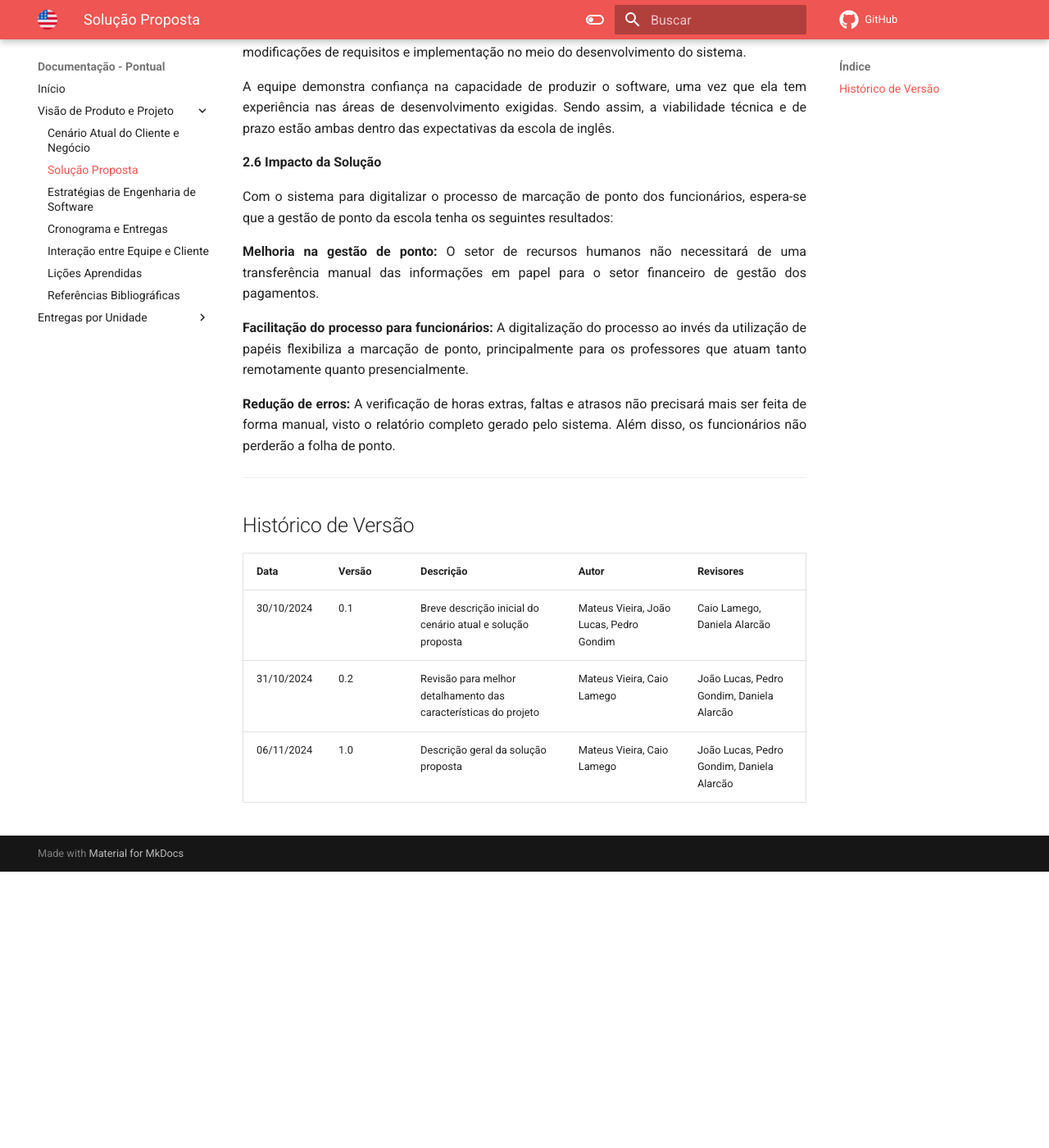
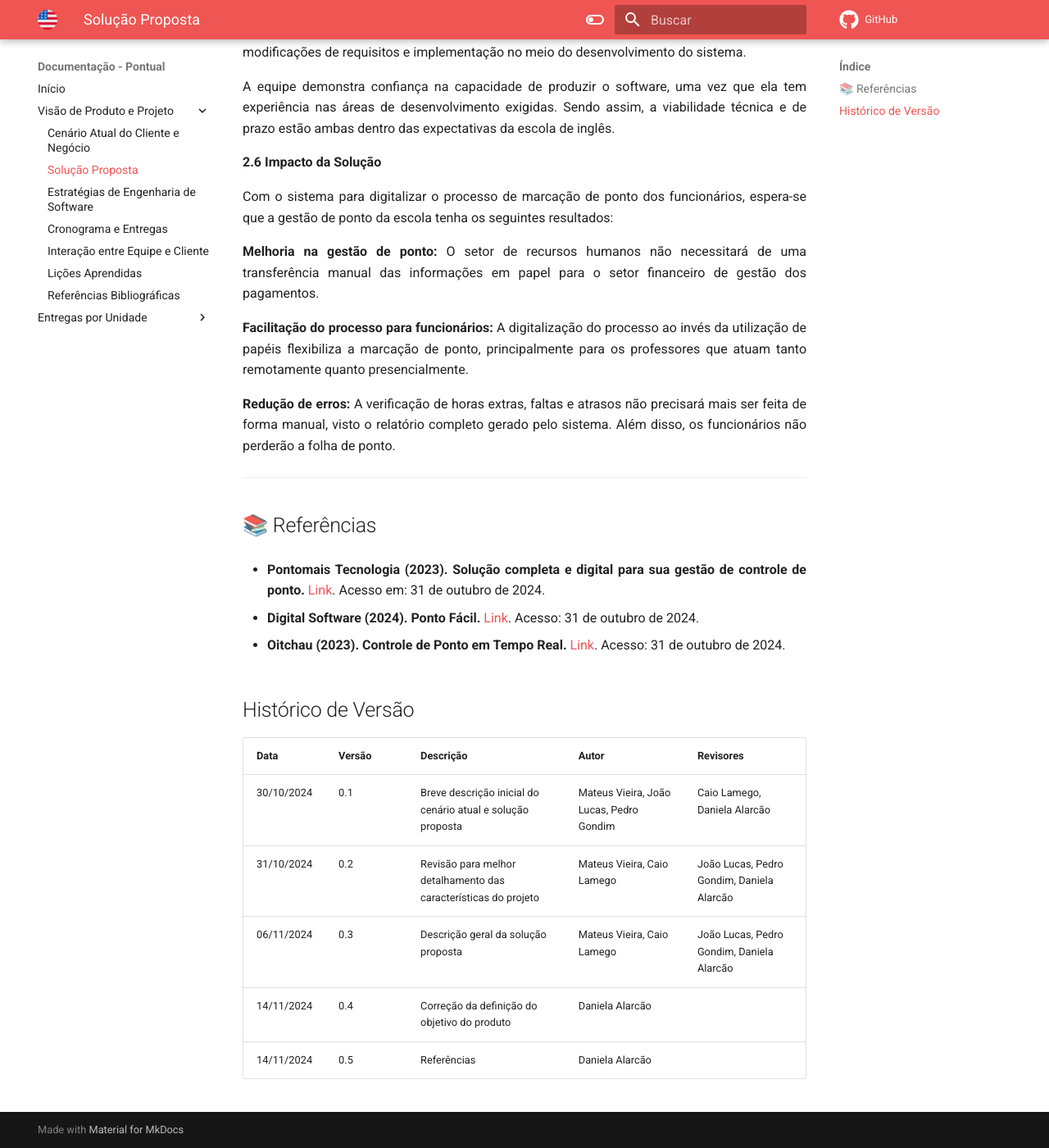
Before and after one commit to unbytes/2024.2-T01-Pontual, an MkDocs documentation site: the page built from docs/base/solution.md, in a window 1280 px wide and 1400 px high, scrolled down 1973 px. Shown: the whole window at 82% size. Built offline with MkDocs 1.6.1 and Material for MkDocs 9.7.7, drawn with Linux system fonts in a browser that asks for light colours; comment, search, counter and statistics services are not loaded; before the commit the page ends 3036 px from its top, so only the background shows below that.

Commit message:
Detalhes das Issues

```diff
--- a/docs/base/solution.md
+++ b/docs/base/solution.md
@@ -64,10 +64,20 @@ A verificação de horas extras, faltas e atrasos não precisará mais ser feita
 
 ---
 
+## 📚 Referências
+
+- **Pontomais Tecnologia (2023). Solução completa e digital para sua gestão de controle de ponto.** <a href="https://pontomais.com.br/">Link</a>. Acesso em: 31 de outubro de 2024.
+
+- **Digital Software (2024). Ponto Fácil.** <a href="https://www.digitalsof.com/pontofacil/pontodigital.html">Link</a>. Acesso: 31 de outubro de 2024.
+
+- **Oitchau (2023). Controle de Ponto em Tempo Real.** <a href="https://www.oitchau.com.br/">Link</a>. Acesso: 31 de outubro de 2024.
+
 ## Histórico de Versão
 
 Data       | Versão | Descrição                                                | Autor                      | Revisores
 ---------- | ------ | -------------------------------------------------------- | -------------------------- | ----------------------------------------
 30/10/2024 | 0.1    | Breve descrição inicial do cenário atual e solução proposta | Mateus Vieira, João Lucas, Pedro Gondim | Caio Lamego, Daniela Alarcão
 31/10/2024 | 0.2    | Revisão para melhor detalhamento das características do projeto  | Mateus Vieira, Caio Lamego | João Lucas, Pedro Gondim, Daniela Alarcão
-06/11/2024 | 1.0    | Descrição geral da solução proposta | Mateus Vieira, Caio Lamego | João Lucas, Pedro Gondim, Daniela Alarcão
+06/11/2024 | 0.3    | Descrição geral da solução proposta | Mateus Vieira, Caio Lamego | João Lucas, Pedro Gondim, Daniela Alarcão
+14/11/2024 | 0.4    | Correção da definição do objetivo do produto | Daniela Alarcão |
+14/11/2024 | 0.5    | Referências | Daniela Alarcão |
```
Also changed, not shown: docs/base/interaction.md (+2 -1 lines), docs/base/strategy.md (+8 -1 lines).
